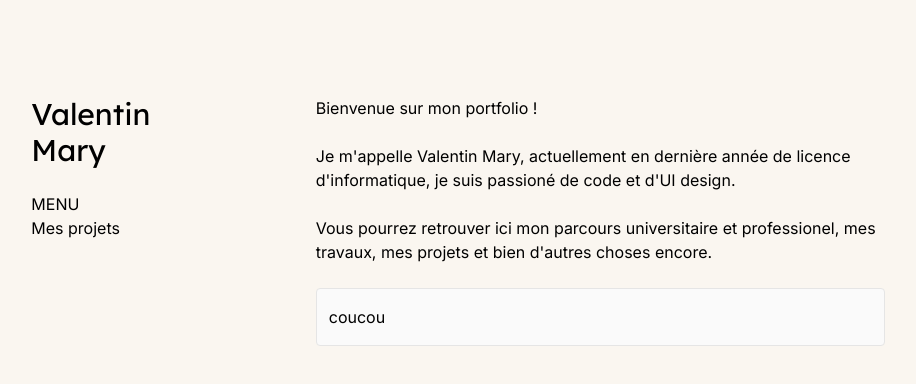
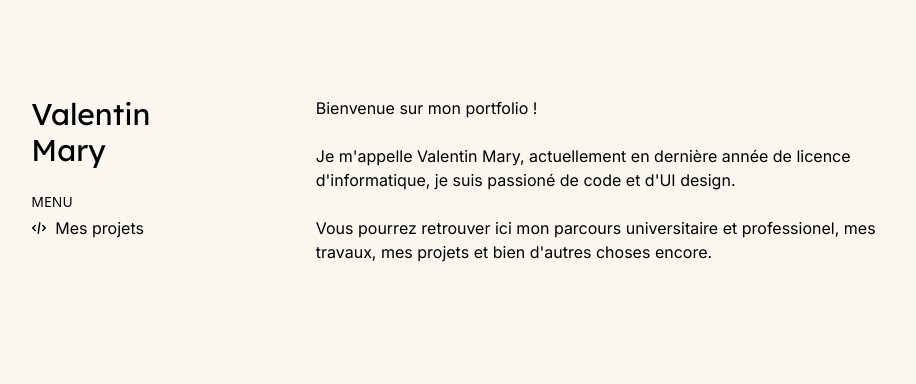
Before and after one commit to Vrock691/Portfolio, a Next.js app: page / in a window 1280 px wide. Shown: the top 384 px of the page, without its empty margins (182-1098 px from the left). Built offline with nearby package versions, Linux system fonts and the light colour scheme.

Commit message:
feat: avancé du navMenu

```diff
--- a/app/components/NavMenu.tsx
+++ b/app/components/NavMenu.tsx
@@ -1,12 +1,39 @@
 import Link from "next/link";
+import Image from "next/image";
+import { availableTabs } from "../lib/ongletsdata";
 
 export default function NavMenu() {
     return (
-        <div className="my-6 hidden md:block">
-            <p className="">MENU</p>
-            <Link key={'Mes projets'} href={"/projects"}>
-                <p>Mes projets</p>
-            </Link>
+        <div className="md:my-6">
+            <p className="text-sm font-sans mb-1">MENU</p>
+            {availableTabs.map((element) =>
+                <NavMenuElement path={element.path} name={element.name} icon={element.icon}></NavMenuElement>
+            )}
         </div>
     );
 }
+
+export function NavMenuElement({
+    path,
+    name,
+    icon,
+  }: Readonly<{
+    path: Object;
+    name: string;
+    icon: string;
+  }>) {
+    return (
+        <Link key={`${name}`} href={path}>
+        <div className="flex w-full items-center justify-between gap-2 rounded border border-neutral-200 px-4 py-4 dark:border-neutral-700 md:border-none md:p-0">
+            <Image
+              src="/code.svg"
+              alt=""
+              className="dark:invert"
+              width={16}
+              height={16}
+            />
+            <p className="flex-auto">{name}</p>
+        </div>
+    </Link>
+    );
+  }
--- a/app/components/card.tsx
+++ b/app/components/card.tsx
@@ -4,7 +4,7 @@ export default function Card({
     children: React.ReactNode;
   }>) {
     return (
-        <div className="flex w-full items-center justify-between rounded border border-neutral-200 bg-neutral-50 px-3 py-4 dark:border-neutral-700 dark:bg-neutral-800">
+        <div className="flex w-full items-center justify-between rounded border border-neutral-200 px-4 py-4 dark:border-neutral-700 ">
             {children}
         </div>
     );
--- a/app/layout.tsx
+++ b/app/layout.tsx
@@ -22,7 +22,9 @@ export default function RootLayout({
         <div className="w-full lg:w-2/3 md:flex m-6 md:m-12 lg:my-24 ">
           <div className="flex flex-col md:basis-1/3 items-start">
             <Logo />
-            <NavMenu/>
+            <div className="hidden md:block">
+              <NavMenu/>
+            </div>
           </div>
           <div className="md:basis-2/3">
             {children}
--- /dev/null
+++ b/app/lib/ongletsdata.ts
@@ -0,0 +1,7 @@
+export const availableTabs = [
+    {
+        path: "/projects",
+        name: "Mes projets",
+        icon: "../../public/code.svg"
+    }
+]
--- a/app/page.tsx
+++ b/app/page.tsx
@@ -1,6 +1,7 @@
 import Link from "next/link";
 import Logo from "./components/logo";
 import Card from "./components/card";
+import NavMenu from "./components/NavMenu";
 
 export default function Home() {
   return (
@@ -12,7 +13,9 @@ export default function Home() {
         <br />
         <p>Vous pourrez retrouver ici mon parcours universitaire et professionel, mes travaux, mes projets et bien d'autres choses encore.</p>
         <br />
-        <Card>coucou</Card>
+      </div>
+      <div className="md:hidden">
+        <NavMenu></NavMenu>
       </div>
     </main>
   );
```
Also changed, not shown: public/code.svg (added).
